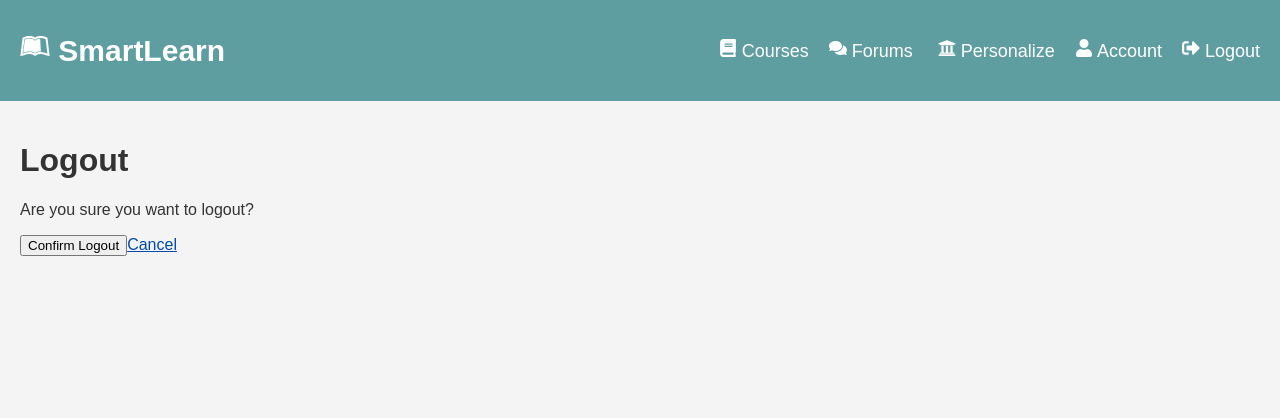
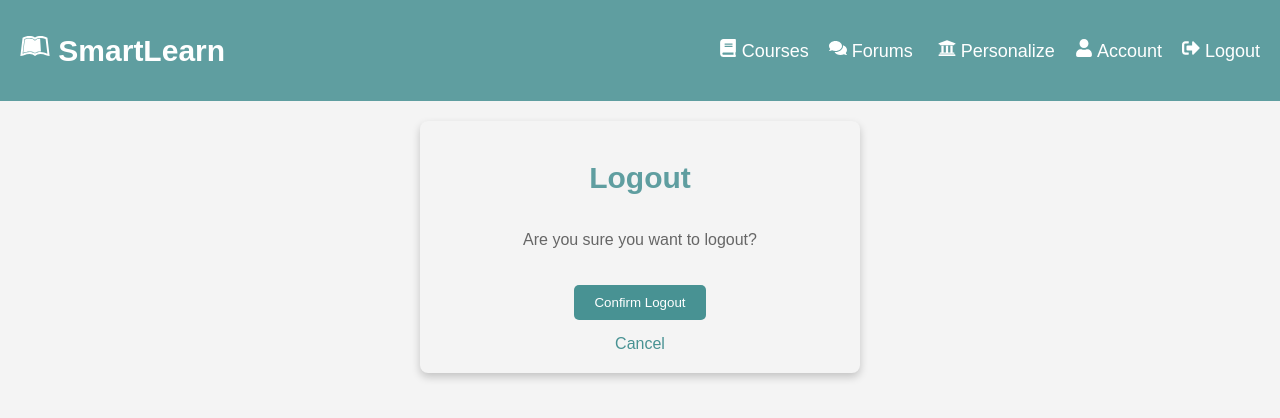
Before and after one commit to KaotharReda/SmartLearn, a React (Create React App) app: page /logout in a window 1280 px wide. Shown: the top 418 px of the page. Built offline with nearby package versions, Linux system fonts and the light colour scheme.

Commit message:
implement a more interactive and user friendly logout

```diff
--- a/src/components/Logout.js
+++ b/src/components/Logout.js
@@ -1,5 +1,6 @@
 import React from 'react';
 import { useNavigate, Link } from 'react-router-dom';
+import "../styles/global.css"
 
 function Logout() {
     let navigate = useNavigate();
@@ -10,11 +11,11 @@ function Logout() {
     };
 
     return (
-        <div>
+        <div className="logout-container">
             <h1>Logout</h1>
             <p>Are you sure you want to logout?</p>
             <button onClick={handleLogout}>Confirm Logout</button>
-            <Link to="/">Cancel</Link>
+            <Link to="/" className="cancel-link">Cancel</Link>
         </div>
     );
 }
--- a/src/styles/global.css
+++ b/src/styles/global.css
@@ -263,3 +263,51 @@
     border-radius: 8px;
     margin-bottom: 20px;
 }
+.logout-container {
+    max-width: 400px;
+    margin: 0 auto;
+    padding: 20px;
+    text-align: center;
+    background-color: #f4f4f4;
+    border-radius: 8px;
+    box-shadow: 0 4px 8px rgba(0,0,0,0.2);
+}
+
+.logout-container h1 {
+    color: cadetblue;
+    padding: 20px;
+    margin: 0px;
+    font-size: 30px;
+}
+
+.logout-container p {
+    font-size: 16px;
+    color: #666;
+}
+
+.logout-container button {
+    padding: 10px 20px;
+    background-color: #489293;
+    color: white;
+    border: none;
+    border-radius: 5px;
+    cursor: pointer;
+    margin-top: 20px;
+    transition: background-color 0.3s;
+}
+
+.logout-container button:hover {
+    background-color: #305050;
+}
+
+.cancel-link {
+    display: block;
+    margin-top: 15px;
+    color: #489293;
+    text-decoration: none;
+    transition: color 0.3s;
+}
+
+.cancel-link:hover {
+    color:  #305050;
+}
```
